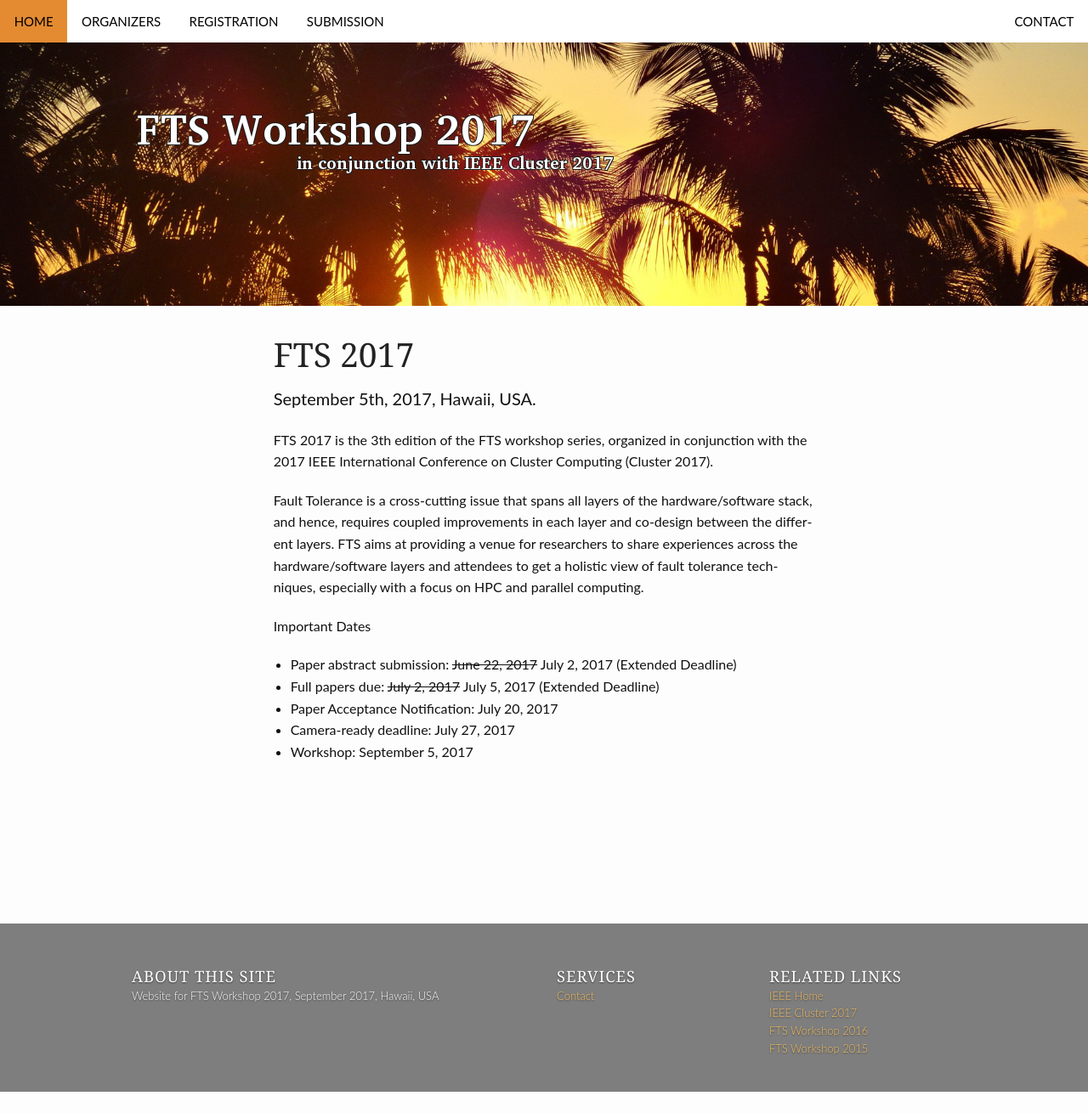
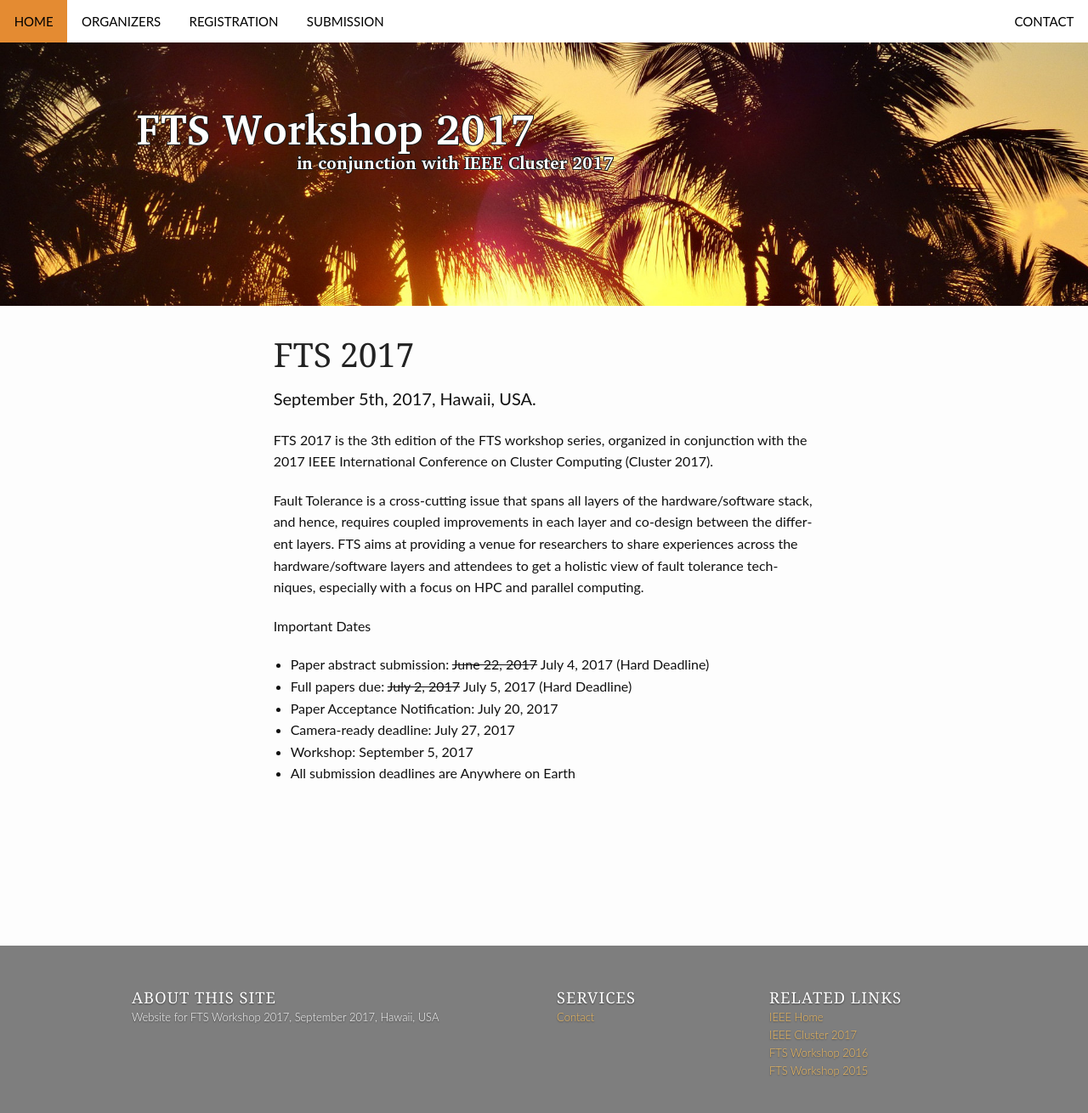
Before and after one commit to fts-workshop/fts17.github.io, a Jekyll site: the page built from index.md, in a window 1280 px wide. Shown: the whole page at 85% size. Built offline with Jekyll 4.4.1, drawn with Linux system fonts in a browser that asks for light colours; before the commit the page ends 1285 px from its top, so only the background shows below that.

Commit message:
deadline changed

```diff
--- a/index.md
+++ b/index.md
@@ -23,8 +23,9 @@ focus on HPC and parallel computing.
 
 
 Important Dates
-* Paper abstract submission: <del>June 22, 2017</del>   July 2, 2017 (Extended Deadline)
-* Full papers due: <del>July 2, 2017</del> July 5, 2017 (Extended Deadline)
+* Paper abstract submission: <del>June 22, 2017</del>   July 4, 2017 (Hard Deadline)
+* Full papers due: <del>July 2, 2017</del> July 5, 2017 (Hard Deadline)
 * Paper Acceptance Notification: July 20, 2017
 * Camera-ready deadline: July 27, 2017
 * Workshop: September 5, 2017
+* All submission deadlines are Anywhere on Earth
```
